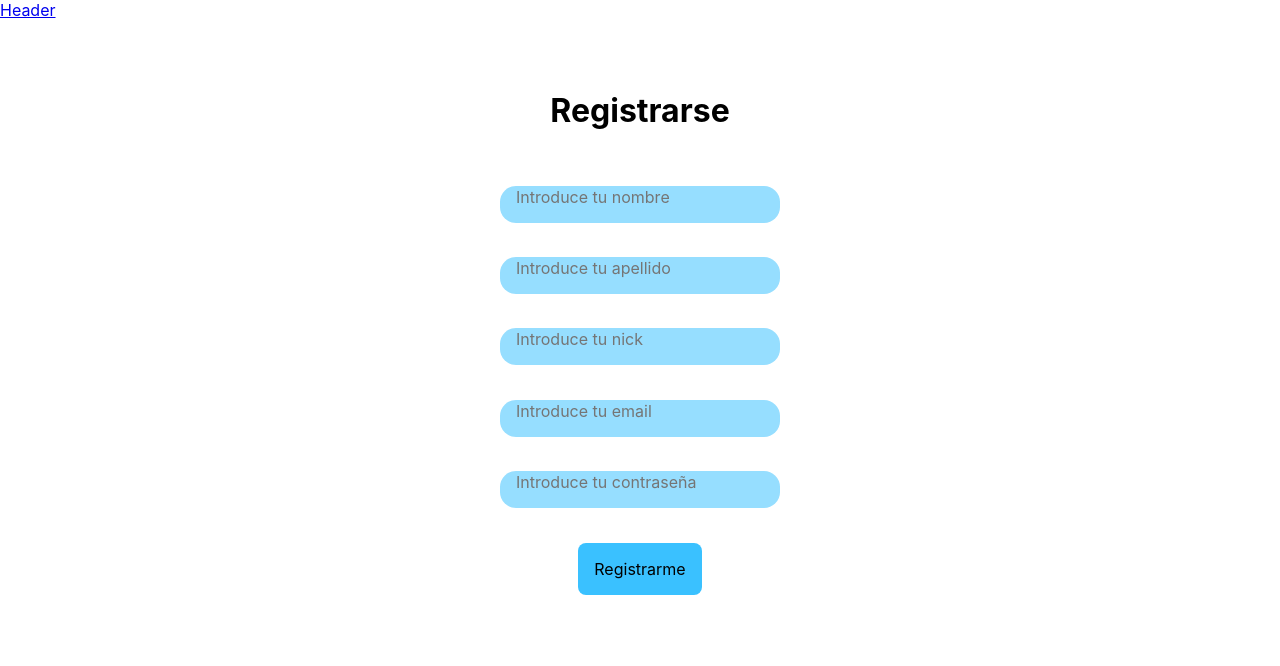
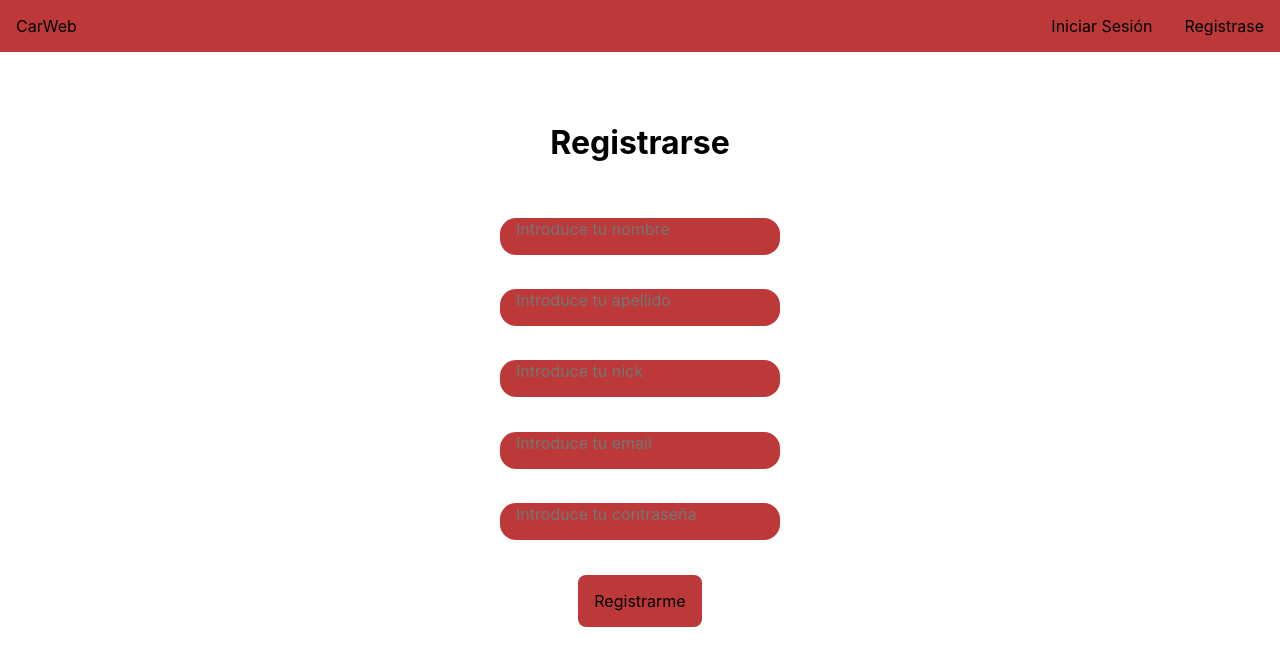
Before and after one commit to Oscar-749/E-Commerce-MongoDB, a React (Create React App) app in the folder front/: page /register in a window 1280 px wide. Shown: the top 666 px of the page. Built offline with nearby package versions, Linux system fonts and the light colour scheme.

Commit message:
modified colors front

```diff
--- a/front/src/App.js
+++ b/front/src/App.js
@@ -1,6 +1,7 @@
 import './App.css';
 import {BrowserRouter, Route, Switch} from 'react-router-dom';
 import {useEffect, useState} from 'react';
+import axios from 'axios';
 
 import Header from './components/header/header';
 import Home from './containers/home/home';
@@ -9,10 +10,20 @@ import Login from './containers/login/login';
 
 function App() {
   const [user, setUser] = useState(null);
+
+  useEffect(() => {
+    const token = localStorage.getItem('token');
+    if(token){
+      axios.get('',{headers:{Authorization:token}})
+      .then(res => setUser(res.data))
+    }
+  }, [])
+
   return (
 
     <BrowserRouter>
-      <Header/>
+      <Header user ={user} setUser={setUser}/>
+
       <Switch>
         <Route path="/" component={Home} exact/>
         <Route path="/register" component={Register} exact/>
--- a/front/src/components/header/header.css
+++ b/front/src/components/header/header.css
@@ -0,0 +1,25 @@
+.header {
+    display: flex;
+    align-items: center;
+    justify-content: space-between;
+    background-color: rgb(189, 57, 57);
+}
+
+.active {
+    background-color: rgb(233, 61, 61);
+}
+
+.header a,
+.header span {
+    all: unset;
+    color: black;
+    padding: 1em;
+    transition: all 0.5s;
+}
+
+.header a:hover,
+.header span:hover {
+    color: black;
+    cursor: pointer;
+    background-color: rgb(216, 139, 139);
+}
--- a/front/src/components/header/header.jsx
+++ b/front/src/components/header/header.jsx
@@ -3,12 +3,30 @@ import {NavLink} from 'react-router-dom';
 import './header.css';
 
 const Header = (props) => {
+    const logout = () => {
+        localStorage.removeItem('token')
+        props.setUser(null)
+    }
+
     return(
         <header className="header">
-            <NavLink to="/"> Header</NavLink>
+            <NavLink to="/"> CarWeb</NavLink>
 
             <div className="user">
+            <div className="user">
+                {props.user ?
+                    <>
+                        {/* <NavLink to="/appointment">Citas</NavLink> */}
+                        <span>{props.user?.username}</span>
+                        <span onClick={logout}>Cerrar Sesión</span>
 
+                    </> :
+                    <>
+                        <NavLink to="/login">Iniciar Sesión</NavLink>
+                        <NavLink to="/register">Registrase</NavLink>
+                    </>
+                }
+            </div>
             </div>
         </header>
     )
--- a/front/src/containers/login/login.css
+++ b/front/src/containers/login/login.css
@@ -13,7 +13,7 @@ form.login {
     padding-top: 1px;
     width: fit-content;
     border-radius: 1em;
-    background-color: rgb(150, 222, 255);
+    background-color: rgb(189, 57, 57);
     text-align: center;
 }
 
@@ -22,6 +22,6 @@ form.login {
     cursor: pointer;
     border-radius: 00.5em;
     padding: 0.6em;
-    background-color: rgb(58, 193, 255);
+    background-color: rgb(189, 57, 57);
     text-align: center;
 }
--- a/front/src/containers/login/login.jsx
+++ b/front/src/containers/login/login.jsx
@@ -2,8 +2,8 @@ import React from 'react';
 import './login.css';
 import {useState} from 'react';
 import {useHistory} from 'react-router-dom';
+import axios from 'axios';
 import {notification} from 'antd';
-import axios from 'axios';
 
 const Login = (props) => {
     const [email, setEmail] = useState('')
@@ -14,12 +14,12 @@ const Login = (props) => {
             event.preventDefault();
             const res = await axios.post('http://localhost:3000/users/login', {email, password})
             localStorage.setItem('token', res.data.token)
-            notification.success({message: 'Has iniciado sesion correctamente'})
+            //notification.success({message: 'Has iniciado sesion correctamente'})
             props.setUser(res.data.user)
             history.push('/')
         }catch(error){
             console.log(error)
-            notification.error({message:'Error al iniciar sesion'})
+            //notification.error({message:'Error al iniciar sesion'})
         }
 
     }
--- a/front/src/containers/register/register.css
+++ b/front/src/containers/register/register.css
@@ -13,7 +13,7 @@ form.register {
     padding-top: 1px;
     width: fit-content;
     border-radius: 1em;
-    background-color: rgb(150, 222, 255);
+    background-color: rgb(189, 57, 57);
 }
 
 .register button {
@@ -21,5 +21,5 @@ form.register {
     cursor: pointer;
     border-radius: 00.5em;
     padding: 1em;
-    background-color: rgb(58, 193, 255);
+    background-color: rgb(189, 57, 57);
 }
--- a/front/src/containers/register/register.jsx
+++ b/front/src/containers/register/register.jsx
@@ -18,11 +18,11 @@ const Register = () => {
                 password: form.password.value,
             }
             await axios.post('http://localhost:3000/users/register', user)
-            notification.success({message:'Usuario registrado correctamente'})
+            //notification.success({message:'Usuario registrado correctamente'})
             history.push('/login')
         }catch(error){
             console.log(error)
-            notification.error({message: 'Error al registrarte'})
+            //notification.error({message: 'Error al registrarte'})
         }
     }
 
```
Also changed, not shown: 1 other file (tests, documents, lock files or other folders).
